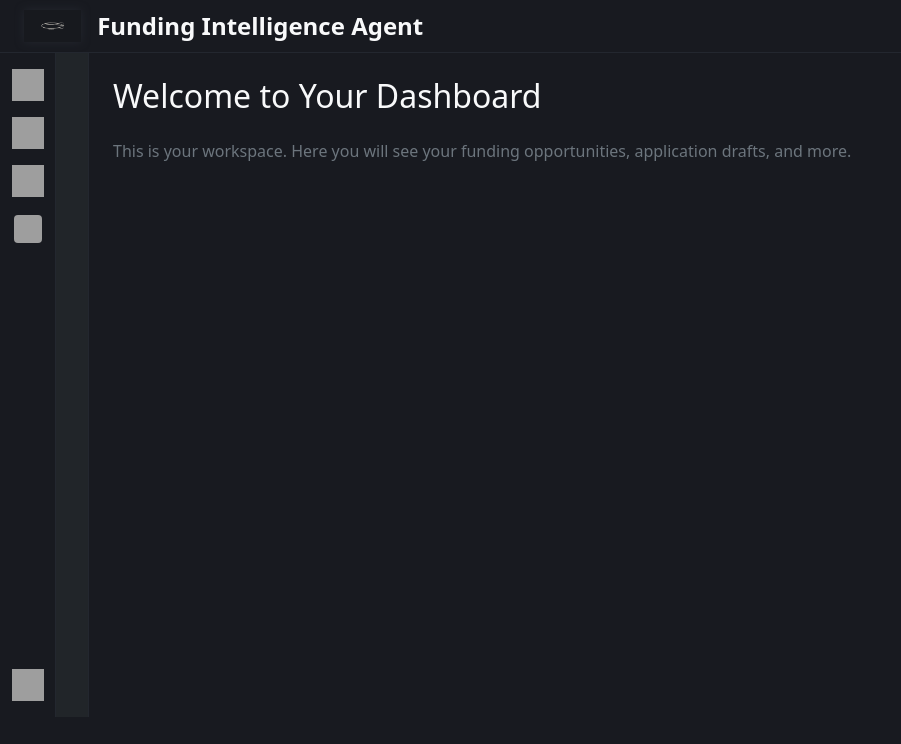
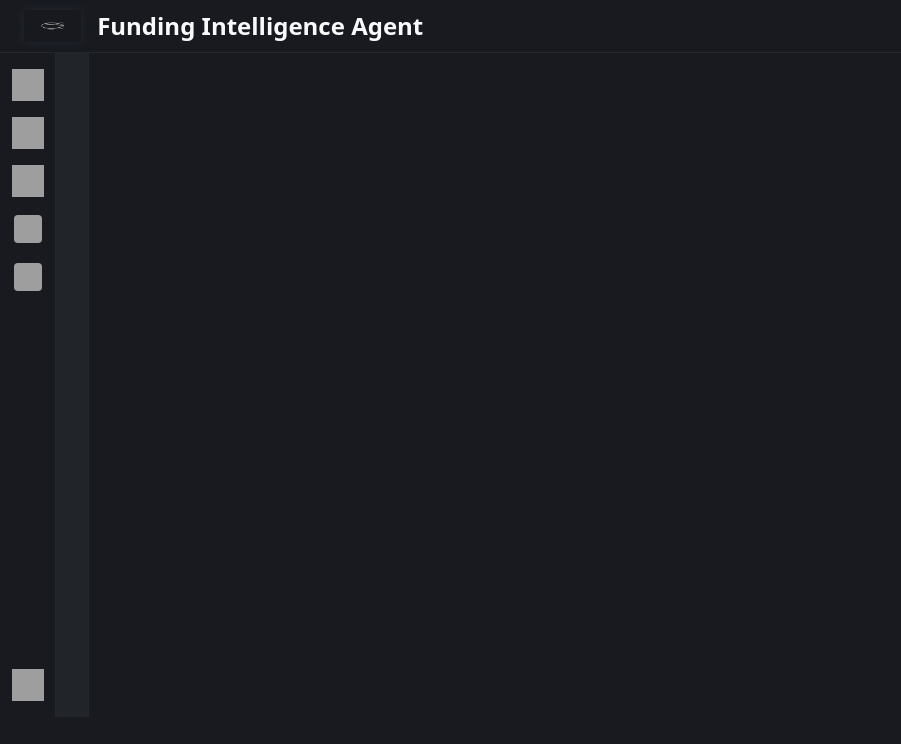
Before and after one commit to mauriciozuleta/funding-research-app, a Django app: page /dashboard/ in a window 1280 px wide. Shown: the part 56-800 px from the top of the page, without its empty margins (0-901 px from the left). Run offline with Django 5.2, Linux system fonts and the light colour scheme; grey boxes are pictures that could not be loaded.

Commit message:
Restore AI Agent icon, add OpenAI subscription icon to sidebar

```diff
--- a/templates/dashboard.html
+++ b/templates/dashboard.html
@@ -18,6 +18,7 @@
       <img src="https://img.icons8.com/ios/50/43d675/folder-invoices--v1.png" alt="Folder" id="folderSidebarIcon" class="sidebar-icon" style="width:32px; height:32px; margin-bottom: 16px; cursor:pointer;" title="Folder">
       <img src="https://img.icons8.com/ios/50/f9a825/name--v1.png" alt="User Banner" id="userBannerSidebarIcon" class="sidebar-icon" style="width:32px; height:32px; margin-bottom: 16px; cursor:pointer;" title="Personal Banner">
       <img src="https://img.icons8.com/ios/50/8e44ad/robot--v1.png" alt="AI Agent" id="openAISidebarIcon" class="sidebar-icon" style="width:32px; height:32px; margin-bottom: 16px; cursor:pointer; background:none; border-radius:6px; padding:2px;" title="AI Agent Chat">
+      <img src="https://cdn.jsdelivr.net/gh/simple-icons/simple-icons/icons/openai.svg" alt="OpenAI Subscription" id="openAISubscriptionSidebarIcon" class="sidebar-icon" style="width:32px; height:32px; margin-bottom: 16px; cursor:pointer; background:none; border-radius:6px; padding:2px;" title="Manage OpenAI Subscription">
       <div style="flex-grow:1;"></div>
       <img src="https://img.icons8.com/ios/50/4f8cff/settings.png" alt="Settings" id="settingsSidebarIcon" class="sidebar-icon" style="width:32px; height:32px; margin-bottom: 0; cursor:pointer;" title="Settings">
     </div>
@@ -54,10 +55,8 @@
   <!-- Main Content -->
   <div class="flex-grow-1 d-flex flex-column" id="mainContent" style="background:#181a20; transition: margin-left 0.2s;">
     <!-- Dashboard Workspace -->
-    <div class="flex-grow-1 p-4" id="dashboardWorkspace">
-      <h2 class="text-light mb-4">Welcome to Your Dashboard</h2>
-      <p class="text-secondary">This is your workspace. Here you will see your funding opportunities, application drafts, and more.</p>
-      <!-- Option buttons removed as requested -->
+    <div class="flex-grow-1 d-flex justify-content-center align-items-center" id="dashboardWorkspace" style="min-height:400px;">
+      <!-- Content area intentionally left blank -->
     </div>
     <!-- Lower Chat Bar -->
     <!-- Floating Chat Box -->
```
Also changed, not shown: db.sqlite3.
